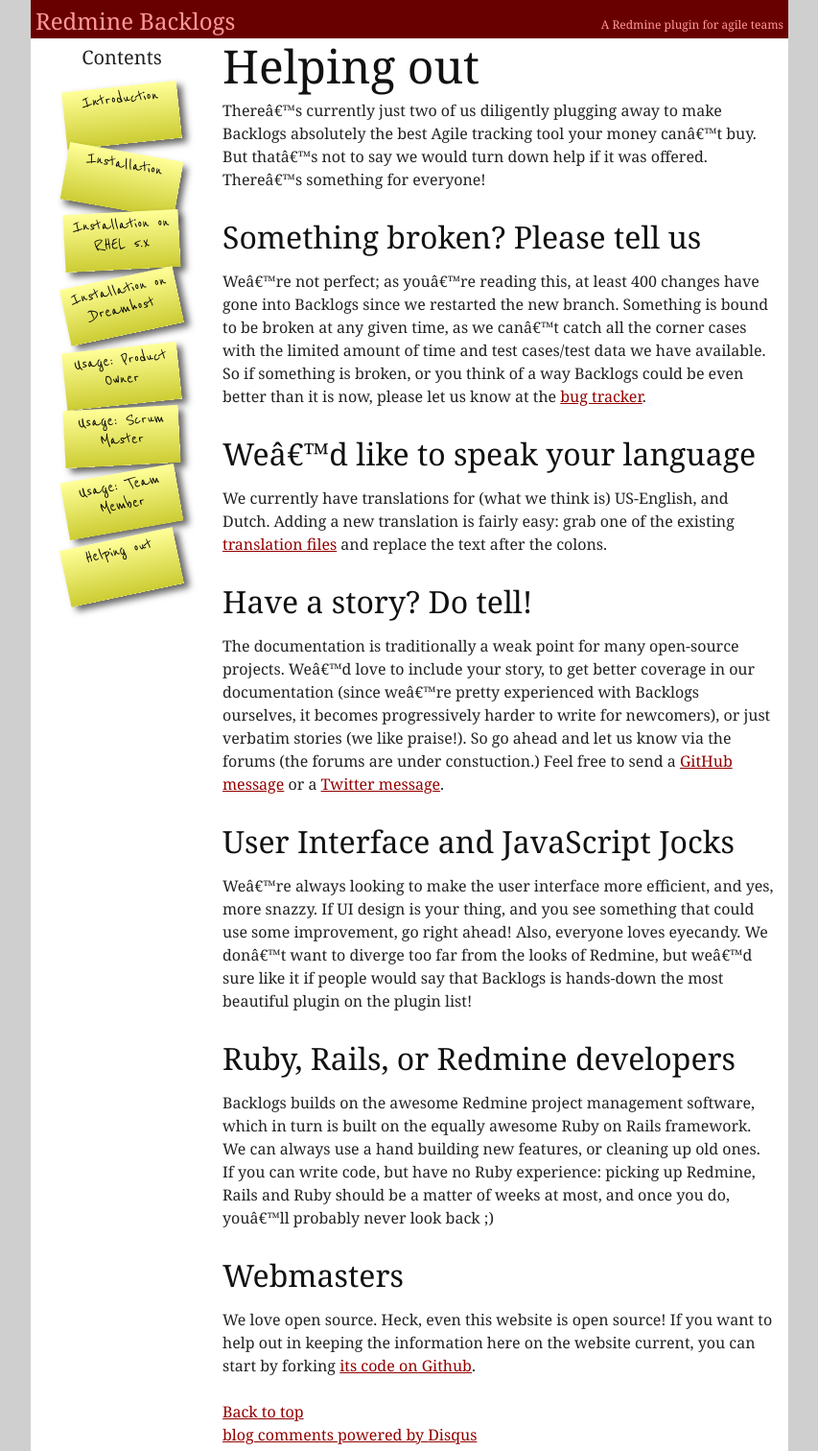
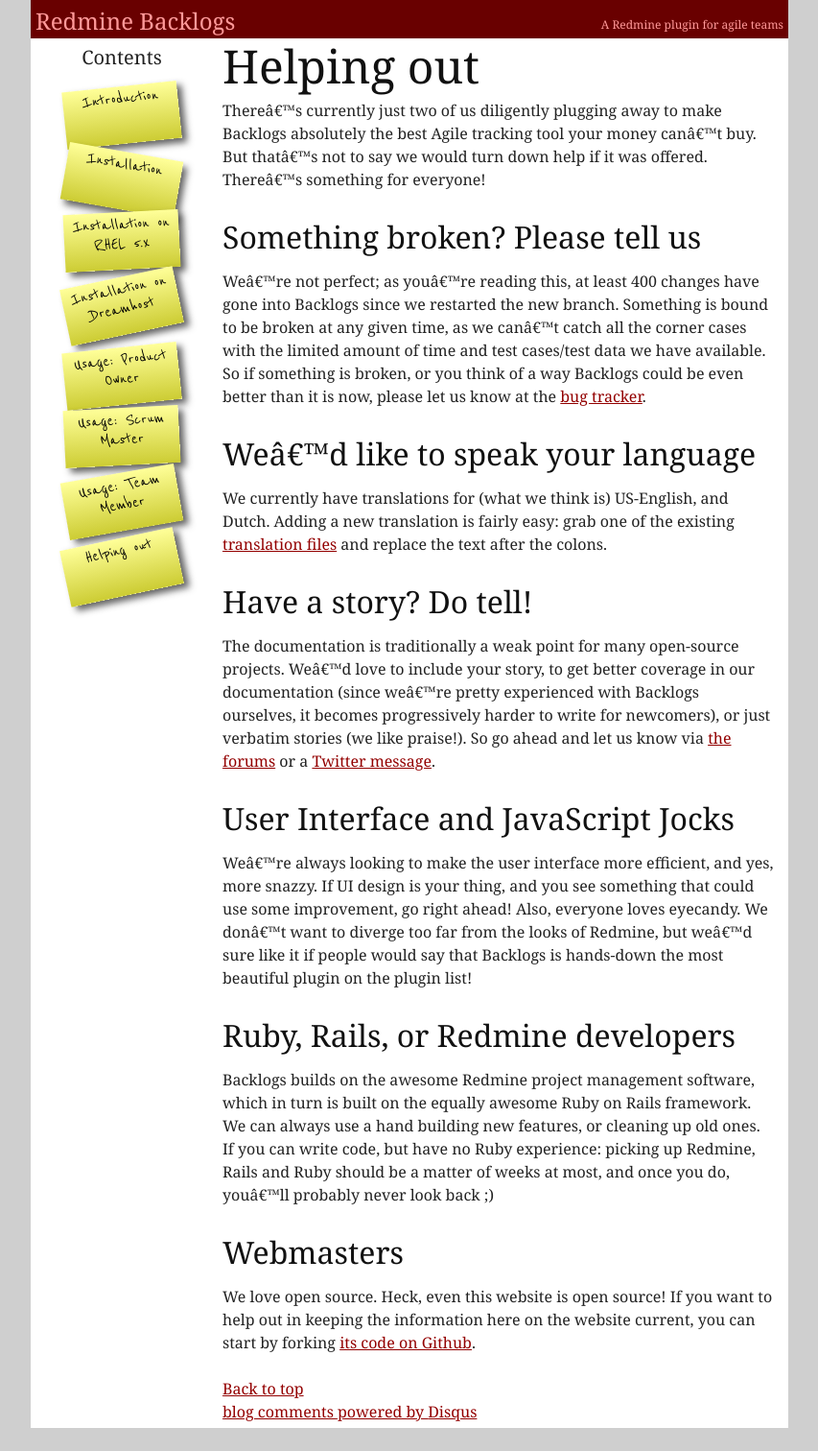
Before and after one commit to backlogs/www, a Jekyll site: the page built from _posts/en/1994-01-01-helping-out.markdown, in a window 1280 px wide. Shown: the whole page at 96% size, without its empty margins (213-1066 px from the left). Built offline with Jekyll 4.4.1, drawn with Linux system fonts in a browser that asks for light colours; comment, search, counter and statistics services are not loaded; after the commit the page ends 1488 px from its top, so only the background shows below that.

Commit message:
Added the links back to the forum

```diff
--- a/_posts/en/1994-01-01-helping-out.markdown
+++ b/_posts/en/1994-01-01-helping-out.markdown
@@ -9,23 +9,30 @@ There's currently just two of us diligently plugging away to make Backlogs absol
 
 ## Something broken? Please tell us
 
-We're not perfect; as you're reading this, at least 400 changes have gone into Backlogs since we restarted the new branch. Something is bound to be broken at any given time, as we can't catch all the corner cases with the limited amount of time and test cases/test data we have available. So if something is broken, or you think of a way Backlogs could be even better than it is now, please let us know at the [bug tracker](https://github.com/relaxdiego/redmine_backlogs/issues).
+We're not perfect; as you're reading this, at least 400 changes have gone into Backlogs since we restarted the new branch. Something is bound to be broken at any given time,
+as we can't catch all the corner cases with the limited amount of time and test cases/test data we have available.
+So if something is broken, or you think of a way Backlogs could be even better than it is now, please let us know at the [bug tracker](https://github.com/relaxdiego/redmine_backlogs/issues).
 
 ## We'd like to speak your language
 
-We currently have translations for (what we think is) US-English, and Dutch. Adding a new translation is fairly easy: grab one of the existing [translation files](http://github.com/relaxdiego/redmine_backlogs/tree/master/config/locales/) and replace the text after the colons.
+We currently have translations for (what we think is) US-English, and Dutch. Adding a new translation is fairly easy: grab one of the existing [translation files](http://github.com/relaxdiego/redmine_backlogs/tree/master/config/locales/)
+and replace the text after the colons.
 
 ## Have a story? Do tell!
 
-The documentation is traditionally a weak point for many open-source projects. We'd love to include your story, to get better coverage in our documentation (since we're pretty experienced with Backlogs ourselves, it becomes progressively harder to write for newcomers), or just verbatim stories (we like praise!). So go ahead and let us know via the forums (the forums are under constuction.) Feel free to send a [GitHub message](https://github.com/relaxdiego) or a [Twitter message](http://twitter.com/redminebacklogs).
+The documentation is traditionally a weak point for many open-source projects. We'd love to include your story, to get better coverage in our documentation (since we're pretty experienced with
+Backlogs ourselves, it becomes progressively harder to write for newcomers), or just verbatim stories (we like praise!). So go ahead and let us know via [the forums](http://forum.redminebacklogs.net)
+or a [Twitter message](http://twitter.com/redminebacklogs).
 
 ## User Interface and JavaScript Jocks
 
-We're always looking to make the user interface more efficient, and yes, more snazzy. If UI design is your thing, and you see something that could use some improvement, go right ahead! Also, everyone loves eyecandy. We don't want to diverge too far from the looks of Redmine, but we'd sure like it if people would say that Backlogs is hands-down the most beautiful plugin on the plugin list!
+We're always looking to make the user interface more efficient, and yes, more snazzy. If UI design is your thing, and you see something that could use some improvement, go right ahead!
+Also, everyone loves eyecandy. We don't want to diverge too far from the looks of Redmine, but we'd sure like it if people would say that Backlogs is hands-down the most beautiful plugin on the plugin list!
 
 ## Ruby, Rails, or Redmine developers
 
-Backlogs builds on the awesome Redmine project management software, which in turn is built on the equally awesome Ruby on Rails framework. We can always use a hand building new features, or cleaning up old ones. If you can write code, but have no Ruby experience: picking up Redmine, Rails and Ruby should be a matter of weeks at most, and once you do, you'll probably never look back ;)
+Backlogs builds on the awesome Redmine project management software, which in turn is built on the equally awesome Ruby on Rails framework. We can always use a hand building new features,
+or cleaning up old ones. If you can write code, but have no Ruby experience: picking up Redmine, Rails and Ruby should be a matter of weeks at most, and once you do, you'll probably never look back ;)
 
 ## Webmasters
 
--- a/_posts/en/1999-06-01-installation.markdown
+++ b/_posts/en/1999-06-01-installation.markdown
@@ -5,7 +5,8 @@ categories: en
 ---
 # Installation
 
-Alrighty! Let's install Backlogs into your system. Now, remember, if you come across any hitches or just don't know how to proceed, don't hesitate to [ask for help](https://github.com/relaxdiego/redmine_backlogs/issues). For you poor souls who are stuck on RHEL 5.x,  there's a separate set of [installation instructions](/en/installation-redhat), but we recommend that you read this installation manual first.
+Alrighty! Let's install Backlogs into your system. Now, remember, if you come across any hitches or just don't know how to proceed, don't hesitate to [ask for help](http://forum.redminebacklogs.net).
+For you poor souls who are stuck on RHEL 5.x,  there's a separate set of [installation instructions](/en/installation-redhat), but we recommend that you read this installation manual first.
 
 ## Install Redmine
 
--- a/_posts/en/2000-01-01-introduction.markdown
+++ b/_posts/en/2000-01-01-introduction.markdown
@@ -29,7 +29,7 @@ And a lot more! There are a few more things below that you should know before ge
 ## Getting Additional Help
 
 Have a question that's not covered by this guide? Go ahead and
-start a conversation in the forums (the forums are under construction.) You may also follow
+start a conversation in [the forums](http://forum.redminebacklogs.net). You may also follow
 [@redminebacklogs](http://twitter.com/redminebacklogs) on *Twitter* for various announcements.
 
 
--- a/index.html
+++ b/index.html
@@ -138,6 +138,7 @@ title: Home
     </div>
     <div id="footer">
       <a href="https://github.com/relaxdiego/redmine_backlogs/issues">bug tracker</a>
+      <a href="http://forum.redminebacklogs.net">forum</a>
       <a href="http://twitter.com/redminebacklogs">twitter page</a>
       <a href="http://www.github.com/relaxdiego/redmine_backlogs">source code</a>
       <a href="/coverage">code coverage</a>
```
